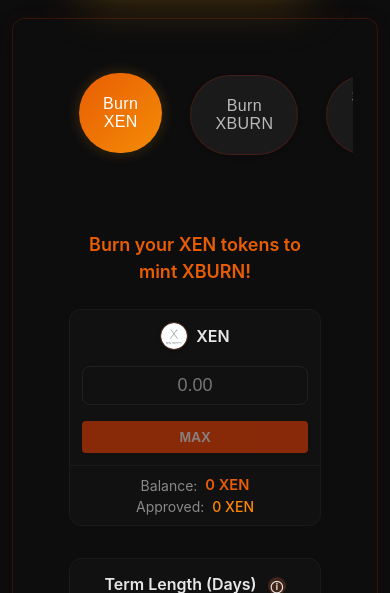
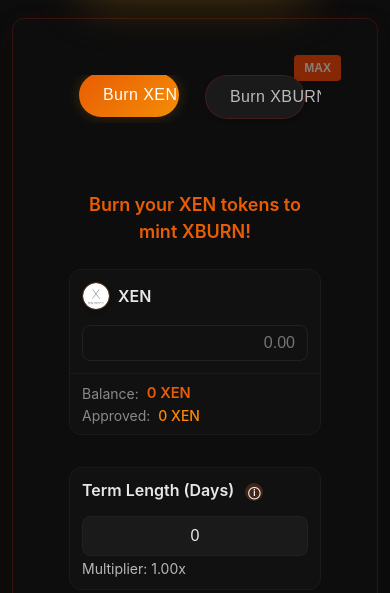
Before and after one commit to TreeCityWes/xenburn-website, a React (Create React App) app: page / in a window 390 px wide. Shown: the part 251-844 px from the top of the page. Built offline with nearby package versions, Linux system fonts and the light colour scheme.

Commit message:
Fix mobile responsiveness for navigation tabs

```diff
--- a/src/App.css
+++ b/src/App.css
@@ -395,6 +395,16 @@
   .main-content {
     padding: 0 0 40px;
   }
+
+  /* Add padding for mobile navigation */
+  .App {
+    padding-bottom: calc(var(--footer-height) + 40px); /* Add extra padding for mobile nav */
+  }
+
+  /* Make room for mobile nav menu */
+  .footer {
+    z-index: 100; /* Ensure it's above the mobile nav */
+  }
 }
 
 /* App background with fire particles */
--- a/src/components/BurnPanel/BurnPanel.css
+++ b/src/components/BurnPanel/BurnPanel.css
@@ -1164,80 +1164,97 @@
 
 /* Add Mobile Styles */
 @media (max-width: 576px) {
-  /* Input Token Container Adjustments */
   .input-token-header {
-    flex-direction: column; /* Stack vertically */
-    align-items: stretch; /* Stretch items */
-    padding: 12px; /* Adjust padding */
-    gap: 8px; /* Add gap */
+    flex-direction: column;
+    align-items: flex-start;
+    padding: 12px;
+    gap: 10px;
   }
 
   .input-token-header .token-info {
-    width: 100%; /* Full width */
-    justify-content: center; /* Center token info */
-    margin-bottom: 8px; /* Space below token info */
+    margin-bottom: 5px;
+    margin-right: auto;
   }
 
   .input-field {
-    width: 100%; /* Full width */
-    margin: 0 0 8px 0; /* Adjust margins */
+    width: 100%;
+    margin: 0;
   }
 
   .input-field input {
-    text-align: center !important; /* Center text on mobile */
+    font-size: 16px;
   }
 
   .input-token-header .max-button {
-    width: 100%; /* Full width MAX button */
-    margin-left: 0; /* Remove left margin */
-    padding: 8px 10px !important; /* Adjust padding */
-    font-size: 14px !important; /* Slightly larger font */
+    margin-left: 0;
+    align-self: flex-end;
+    position: absolute;
+    top: 12px;
+    right: 12px;
   }
 
   .token-details {
-    flex-direction: column; /* Stack balance/approved */
-    align-items: center; /* Center align */
-    gap: 4px;
-    padding: 10px;
+    flex-direction: column;
+    align-items: flex-start;
+    gap: 5px;
+    padding: 10px 12px;
   }
 
-  /* Term Input Container Adjustments */
   .term-input-container {
-    flex-direction: column; /* Stack vertically */
-    align-items: stretch; /* Stretch items */
+    flex-direction: column;
+    align-items: flex-start;
+    padding: 12px;
     gap: 10px;
   }
 
   .term-input-label {
-     justify-content: center; /* Center label */
-     white-space: normal; /* Allow wrapping if needed */
+    width: 100%;
+    margin-bottom: 5px;
   }
 
   .term-input-field {
-     width: 100%; /* Full width */
-     align-items: center; /* Keep centered */
+    width: 100%;
   }
 
   .term-input {
-     max-width: 150px; /* Limit width */
+    width: 100%;
   }
 
   .term-input-note {
-     width: auto; /* Allow natural width */
+    text-align: left;
   }
 
-  /* Button container - already stacks */
   .button-container {
-     flex-direction: column; /* Ensure stacking */
-     align-items: stretch; /* Stretch buttons full width */
-     gap: 12px;
+    flex-direction: column;
+    gap: 10px;
   }
 
   .approve-button,
-  .burn-button,
-  .single-button-container button {
-     min-width: unset; /* Remove min-width */
-     flex: unset; /* Remove flex grow */
-     width: 100%; /* Full width */
+  .burn-button {
+    width: 100%;
+  }
+
+  /* Tab navigation for mobile */
+  .tab-view {
+    gap: 6px;
+    flex-wrap: nowrap;
+    overflow-x: auto;
+    padding-bottom: 4px;
+    -webkit-overflow-scrolling: touch;
+    scrollbar-width: none; /* Firefox */
+    margin-bottom: 16px;
+  }
+
+  .tab-view::-webkit-scrollbar {
+    display: none; /* Hide scrollbar Chrome/Safari/Opera */
+  }
+
+  .tab-button {
+    padding: 8px 12px;
+    font-size: 13px;
+    white-space: nowrap;
+    min-width: 100px; /* Set minimum width */
+    max-width: 33%; /* Ensure they don't get too large */
+    flex: 1 0 auto; /* Don't shrink, grow from auto basis */
   }
 }
--- a/src/components/Navbar.css
+++ b/src/components/Navbar.css
@@ -276,6 +276,11 @@
   box-shadow: var(--shadow-accent-sm);
 }
 
+/* Mobile Navigation Styles */
+.mobile-nav-links {
+  display: none; /* Hidden by default on desktop */
+}
+
 /* Medium screens */
 @media (max-width: 992px) {
   .nav-actions {
@@ -339,6 +344,58 @@
     font-size: 14px;
     padding: 6px 12px;
   }
+
+  /* Make nav tabs smaller on mobile */
+  .nav-tabs {
+    max-width: 100%;
+    overflow-x: auto;
+    -webkit-overflow-scrolling: touch;
+    scrollbar-width: none; /* Firefox */
+    padding: 2px;
+  }
+
+  .nav-tabs::-webkit-scrollbar {
+    display: none; /* Hide scrollbar for Chrome/Safari/Opera */
+  }
+
+  .nav-tab {
+    padding: 4px 8px;
+    font-size: 12px;
+    white-space: nowrap;
+    min-width: auto;
+  }
+
+  /* Show mobile navigation links */
+  .mobile-nav-links {
+    display: flex;
+    justify-content: center;
+    padding: 6px 0;
+    width: 100%;
+    background: var(--surface-0);
+    position: fixed;
+    bottom: var(--footer-height);
+    left: 0;
+    z-index: 90;
+    border-top: 1px solid rgba(220, 47, 2, 0.2);
+  }
+
+  .mobile-nav-link {
+    color: var(--text-secondary);
+    text-decoration: none;
+    font-size: 12px;
+    padding: 4px 10px;
+    border-radius: 50px;
+    background: var(--surface-1);
+    margin: 0 6px;
+    font-weight: 500;
+    transition: all 0.2s;
+  }
+
+  .mobile-nav-link:hover,
+  .mobile-nav-link.active {
+    background: var(--gradient-accent);
+    color: white;
+  }
 }
 
 /* Extra small screens */
@@ -363,17 +420,23 @@
     align-items: center;
   }
 
-  .nav-right { /* Hide nav-right container which holds actions/tabs */
-     display: none;
+  /* Don't completely hide nav-tabs, but make them fit properly */
+  .nav-tabs {
+    display: flex;
+    justify-content: center;
+    width: 100%;
+    margin: 0 auto;
   }
 
-  /* Hide the navbar tabs specifically */
-  .nav-tabs {
-    display: none;
+  .nav-tab {
+    font-size: 11px;
+    padding: 3px 6px;
+    flex: 1;
+    max-width: 90px; /* Limit maximum width */
+    text-align: center;
   }
 
   .nav-balances {
-     /* Keep existing styles or adjust if needed */
     flex-direction: row; /* Maybe row is better if space allows */
     gap: 10px; /* Adjust gap */
     overflow-x: auto;
--- a/src/components/Navbar.js
+++ b/src/components/Navbar.js
@@ -71,6 +71,7 @@ export const Navbar = ({ onTabChange, activeTab }) => {
   };
 
   return (
+    <>
       <nav className="navbar">
         <div className="navbar-content">
           <div className="nav-left">
@@ -141,5 +142,33 @@ export const Navbar = ({ onTabChange, activeTab }) => {
           )}
         </div>
       </nav>
+
+      {/* Mobile-only navigation links */}
+      {isConnected && account && (
+        <div className="mobile-nav-links">
+          <a
+            href="#"
+            className={`mobile-nav-link ${activeTab === 'burn' ? 'active' : ''}`}
+            onClick={(e) => { e.preventDefault(); onTabChange('burn'); }}
+          >
+            BURN
+          </a>
+          <a
+            href="#"
+            className={`mobile-nav-link ${activeTab === 'nfts' ? 'active' : ''}`}
+            onClick={(e) => { e.preventDefault(); onTabChange('nfts'); }}
+          >
+            XLOCK NFT
+          </a>
+          <a
+            href="#"
+            className={`mobile-nav-link ${activeTab === 'stats' ? 'active' : ''}`}
+            onClick={(e) => { e.preventDefault(); onTabChange('stats'); }}
+          >
+            STATS
+          </a>
+        </div>
+      )}
+    </>
   );
 };
```
Lines whose indentation alone changed are shown as unchanged.
